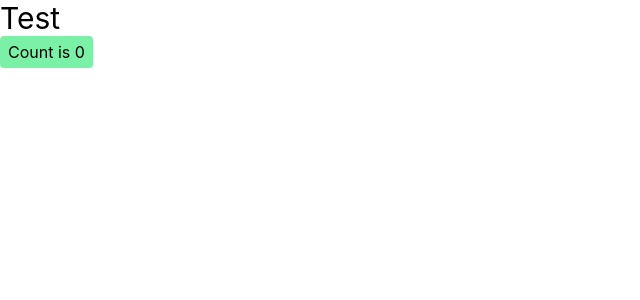
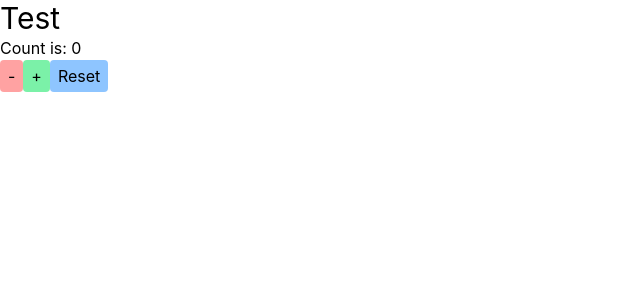
Before and after one commit to Khusyasy/mini-project-NTT-DATA, a React (Vite) app: page / in a window 1280 px wide. Shown: the top 300 px of the page, without its empty margins (0-640 px from the left). Built offline with nearby package versions, Linux system fonts and the light colour scheme.

Commit message:
chore: setup zustand

```diff
--- a/package.json
+++ b/package.json
@@ -14,7 +14,8 @@
     "react": "^19.2.5",
     "react-dom": "^19.2.5",
     "react-router": "^7.15.0",
-    "tailwindcss": "^4.2.4"
+    "tailwindcss": "^4.2.4",
+    "zustand": "^5.0.13"
   },
   "devDependencies": {
     "@eslint/js": "^10.0.1",
--- a/src/pages/Home.tsx
+++ b/src/pages/Home.tsx
@@ -1,17 +1,36 @@
-import { useState } from 'react'
+import { useCountStore } from '../stores/count'
 
 function Home() {
-  const [count, setCount] = useState(0)
+  const count = useCountStore((state) => state.count)
+  const increment = useCountStore((state) => state.increment)
+  const decrement = useCountStore((state) => state.decrement)
+  const reset = useCountStore((state) => state.reset)
+
 
   return (
     <>
       <p className="text-3xl">Test</p>
+      <p>Count is: {count}</p>
+      <button
+        type="button"
+        className="bg-red-300 rounded px-2 py-1 cursor-pointer"
+        onClick={decrement}
+      >
+        -
+      </button>
       <button
         type="button"
         className="bg-green-300 rounded px-2 py-1 cursor-pointer"
-        onClick={() => setCount(count => count + 1)}
+        onClick={increment}
       >
-        Count is {count}
+        +
+      </button>
+      <button
+        type="button"
+        className="bg-blue-300 rounded px-2 py-1 cursor-pointer"
+        onClick={reset}
+      >
+        Reset
       </button>
     </>
   )
--- /dev/null
+++ b/src/stores/count.ts
@@ -0,0 +1,23 @@
+import { create } from 'zustand'
+import { persist } from 'zustand/middleware'
+
+interface CountStoreState {
+  count: number
+  increment: () => void
+  decrement: () => void
+  reset: () => void
+}
+
+export const useCountStore = create<CountStoreState>()(
+  persist(
+    (set) => ({
+      count: 0,
+      increment: () => set((state) => ({ count: state.count + 1 })),
+      decrement: () => set((state) => ({ count: state.count - 1 })),
+      reset: () => set({ count: 0 }),
+    }),
+    {
+      name: 'count-store',
+    }
+  )
+)
```
Also changed, not shown: 1 other file (tests, documents, lock files or other folders).
